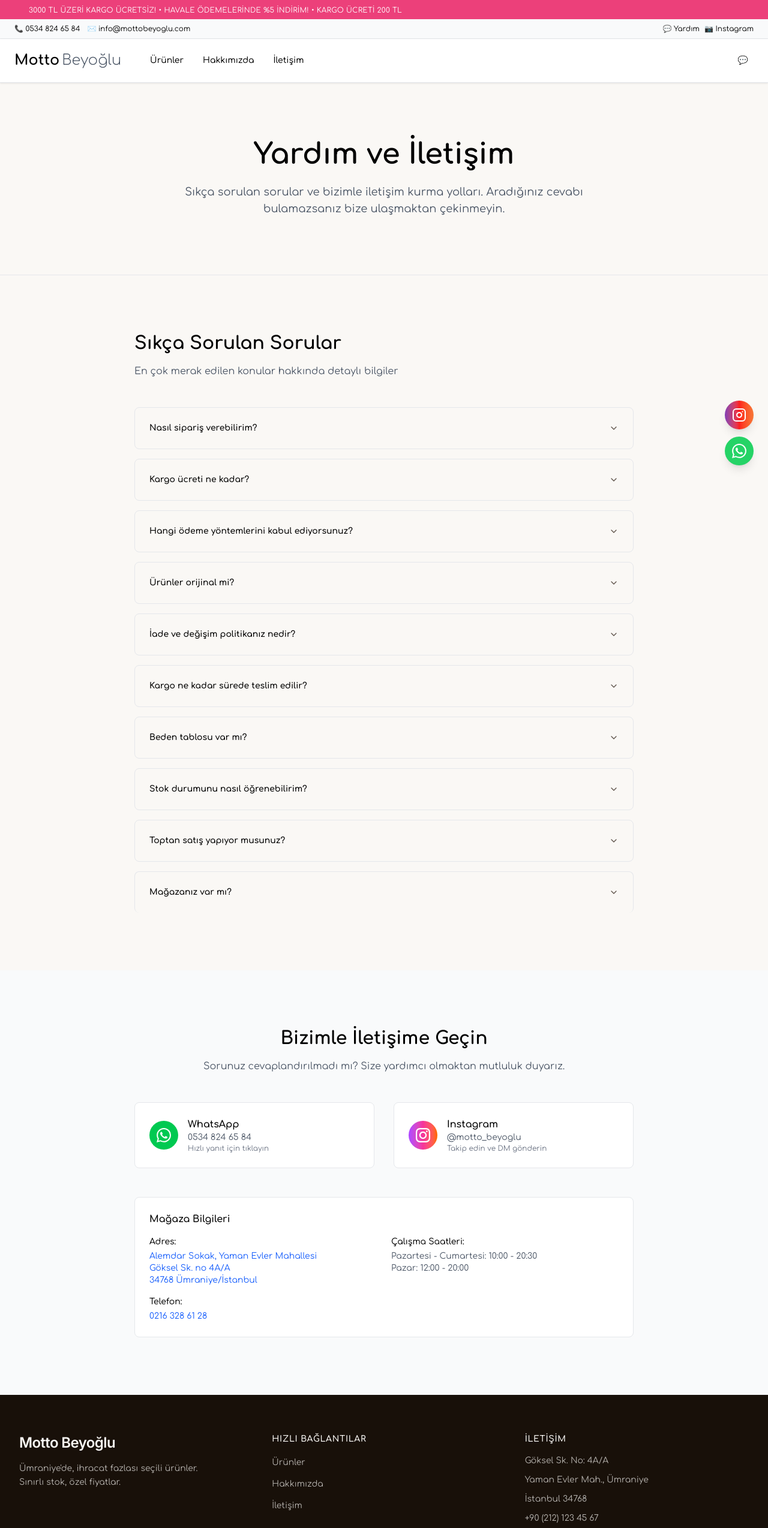
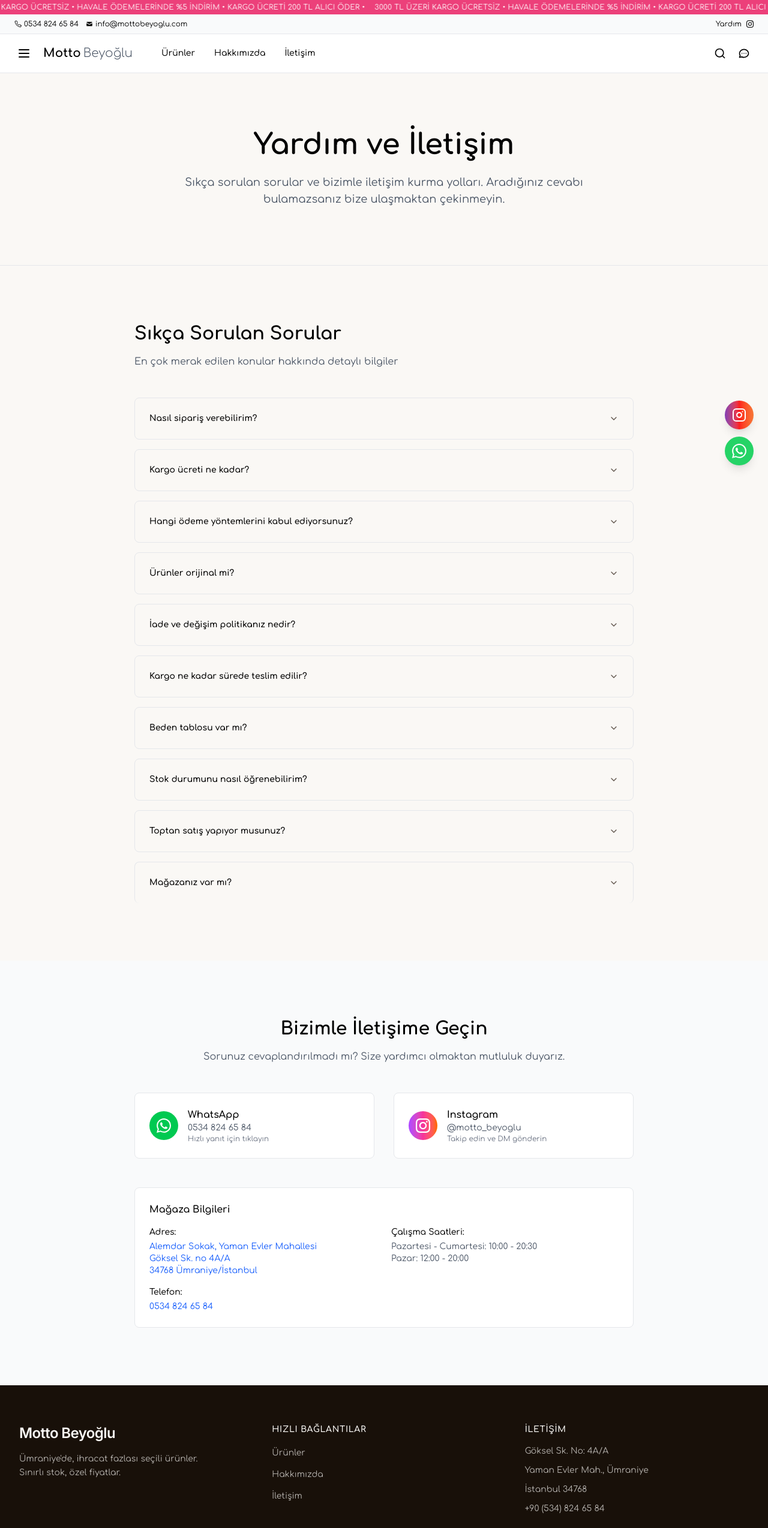
Before and after one commit to shantougfx/motto_beyoglu-website, a Next.js app: page /iletisim in a window 1280 px wide. Shown: the top 2548 px of the page at 60% size. Built offline with nearby package versions, Linux system fonts and the light colour scheme.

Commit message:
Update ALL pages to use NewHeader + fix phone numbers (0534) across all components

```diff
--- a/app/hakkimizda/page.tsx
+++ b/app/hakkimizda/page.tsx
@@ -1,9 +1,9 @@
-import HeaderWorking from "@/components/header-working";
+import NewHeader from "@/components/new-header";
 
 export default function AboutPage() {
   return (
     <div className="min-h-screen flex flex-col">
-      <HeaderWorking />
+      <NewHeader />
 
       <main className="flex-1 py-16 px-4">
         <div className="mx-auto max-w-4xl">
--- a/app/iletisim/page.tsx
+++ b/app/iletisim/page.tsx
@@ -1,7 +1,7 @@
 "use client";
 
 import { ChevronDown } from "lucide-react";
-import HeaderWorking from "@/components/header-working";
+import NewHeader from "@/components/new-header";
 import { Footer } from "@/components/footer";
 import { FloatingContact } from "@/components/floating-contact";
 import {
@@ -63,7 +63,7 @@ const faqs = [
 export default function HelpContactPage() {
   return (
     <div className="min-h-screen flex flex-col">
-      <HeaderWorking />
+      <NewHeader />
 
       <main className="flex-1">
         {/* Header */}
@@ -204,8 +204,8 @@ export default function HelpContactPage() {
                   </a>
                   <div className="mt-4">
                     <p className="font-medium text-black mb-1">Telefon:</p>
-                    <a href="tel:+902163286128" className="text-blue-600 hover:text-blue-800 hover:underline cursor-pointer">
-                      0216 328 61 28
+                    <a href="tel:+905348246584" className="text-blue-600 hover:text-blue-800 hover:underline cursor-pointer">
+                      0534 824 65 84
                     </a>
                   </div>
                 </div>
--- a/app/not-found.tsx
+++ b/app/not-found.tsx
@@ -1,11 +1,11 @@
 import Link from "next/link";
 import { ArrowLeft } from "lucide-react";
-import HeaderWorking from "@/components/header-working";
+import NewHeader from "@/components/new-header";
 
 export default function NotFound() {
   return (
     <div className="min-h-screen flex flex-col">
-      <HeaderWorking />
+      <NewHeader />
 
       <main className="flex-1 flex items-center justify-center py-16 sm:py-24">
         <div className="mx-auto max-w-7xl px-4 sm:px-6 lg:px-8 text-center">
--- a/app/urunler/[id]/page.tsx
+++ b/app/urunler/[id]/page.tsx
@@ -2,7 +2,7 @@ import type { Metadata } from "next";
 import Link from "next/link";
 import { notFound } from "next/navigation";
 import { ArrowLeft } from "lucide-react";
-import HeaderWorking from "@/components/header-working";
+import NewHeader from "@/components/new-header";
 import { Footer } from "@/components/footer";
 import { ContactButtons } from "@/components/contact-buttons";
 import { ProductCard } from "@/components/product-card";
@@ -62,7 +62,7 @@ export default async function ProductDetailPage({ params }: PageProps) {
 
   return (
     <div className="min-h-screen flex flex-col">
-      <HeaderWorking />
+      <NewHeader />
 
       <main className="flex-1">
         {/* Breadcrumb */}
--- a/app/urunler/page.tsx
+++ b/app/urunler/page.tsx
@@ -1,7 +1,7 @@
 "use client";
 
 import { useState } from "react";
-import HeaderWorking from "@/components/header-working";
+import NewHeader from "@/components/new-header";
 import { Footer } from "@/components/footer";
 import { ProductCard } from "@/components/product-card";
 import { FloatingContact } from "@/components/floating-contact";
@@ -45,7 +45,7 @@ export default function ProductsPage() {
 
   return (
     <div className="min-h-screen flex flex-col">
-      <HeaderWorking />
+      <NewHeader />
 
       <main className="flex-1">
         {/* Page Header */}
--- a/components/contact-buttons.tsx
+++ b/components/contact-buttons.tsx
@@ -17,7 +17,7 @@ export function ContactButtons({
     ? `Merhaba, "${productName}" ürünü hakkında bilgi almak istiyorum.`
     : "Merhaba, ürünleriniz hakkında bilgi almak istiyorum.";
 
-  const whatsappUrl = `https://wa.me/902121234567?text=${encodeURIComponent(whatsappMessage)}`;
+  const whatsappUrl = `https://wa.me/905348246584?text=${encodeURIComponent(whatsappMessage)}`;
   const instagramUrl = "https://instagram.com/motto_beyoglu";
 
   if (variant === "large") {
--- a/components/floating-contact.tsx
+++ b/components/floating-contact.tsx
@@ -16,7 +16,7 @@ export function FloatingContact() {
         <Instagram className="h-6 w-6" />
       </a>
       <a
-        href="https://wa.me/902121234567?text=Merhaba%2C%20ürünleriniz%20hakkında%20bilgi%20almak%20istiyorum."
+        href="https://wa.me/905348246584?text=Merhaba%2C%20ürünleriniz%20hakkında%20bilgi%20almak%20istiyorum."
         target="_blank"
         rel="noopener noreferrer"
         className="flex items-center justify-center w-12 h-12 rounded-full bg-[#25D366] text-white shadow-lg hover:scale-110 transition-transform"
--- a/components/footer.tsx
+++ b/components/footer.tsx
@@ -62,11 +62,11 @@ export function Footer() {
               <p>Göksel Sk. No: 4A/A</p>
               <p>Yaman Evler Mah., Ümraniye</p>
               <p>İstanbul 34768</p>
-              <p>+90 (212) 123 45 67</p>
+              <p>+90 (534) 824 65 84</p>
             </div>
             <div className="flex items-center gap-4 mt-6">
               <a
-                href="https://wa.me/902121234567"
+                href="https://wa.me/905348246584"
                 target="_blank"
                 rel="noopener noreferrer"
                 className="text-background/70 hover:text-background transition-colors"
```
